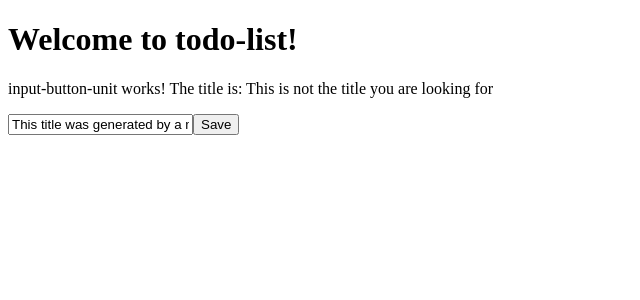
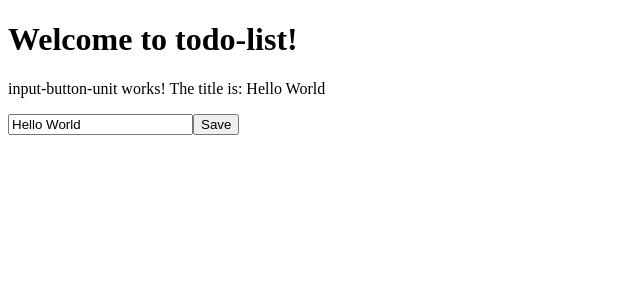
Before and after one commit to eaw98/todo-list, an Angular app: page / in a window 1280 px wide. Shown: the top 300 px of the page, without its empty margins (0-640 px from the left). Built offline with nearby package versions, Linux system fonts and the light colour scheme.

Commit message:
added event binding

```diff
--- a/src/app/input-button-unit/input-button-unit.component.ts
+++ b/src/app/input-button-unit/input-button-unit.component.ts
@@ -9,9 +9,12 @@ import { Component, OnInit } from '@angular/core';
     </p>
 
     <input
-      [value]="generateTitle()"
+      [value]="title"
+      (keyup.enter)="changeTitle($event.target.value)"
     >
-    <button>Save</button>
+    <button
+      (click)="changeTitle('Button Clicked!')"
+    >Save</button>
   `,
   styleUrls: ['./input-button-unit.component.scss']
 })
@@ -22,13 +25,10 @@ export class InputButtonUnitComponent implements OnInit {
   }
 
   ngOnInit(): void {
-    setTimeout(() => {
-      this.title = 'This is not the title you are looking for';
-    }, 3000);
   }
 
-  generateTitle(): string {
-    return 'This title was generated by a method.';
+  changeTitle(newTitle: string): void {
+    this.title = newTitle;
   }
 
 }
```
